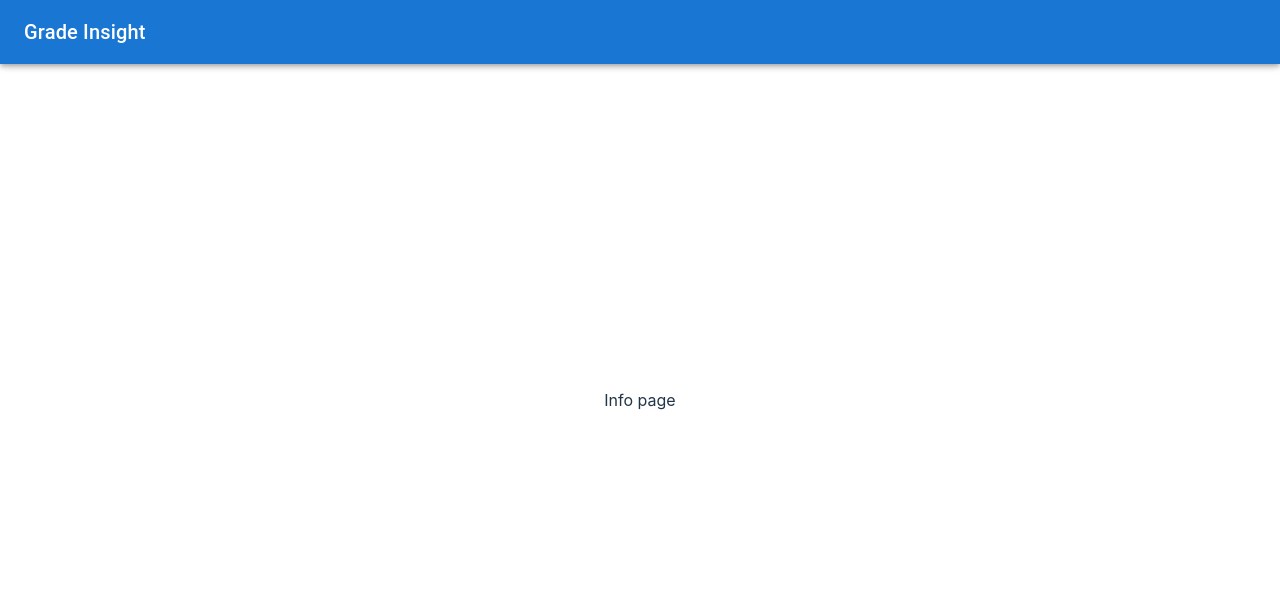
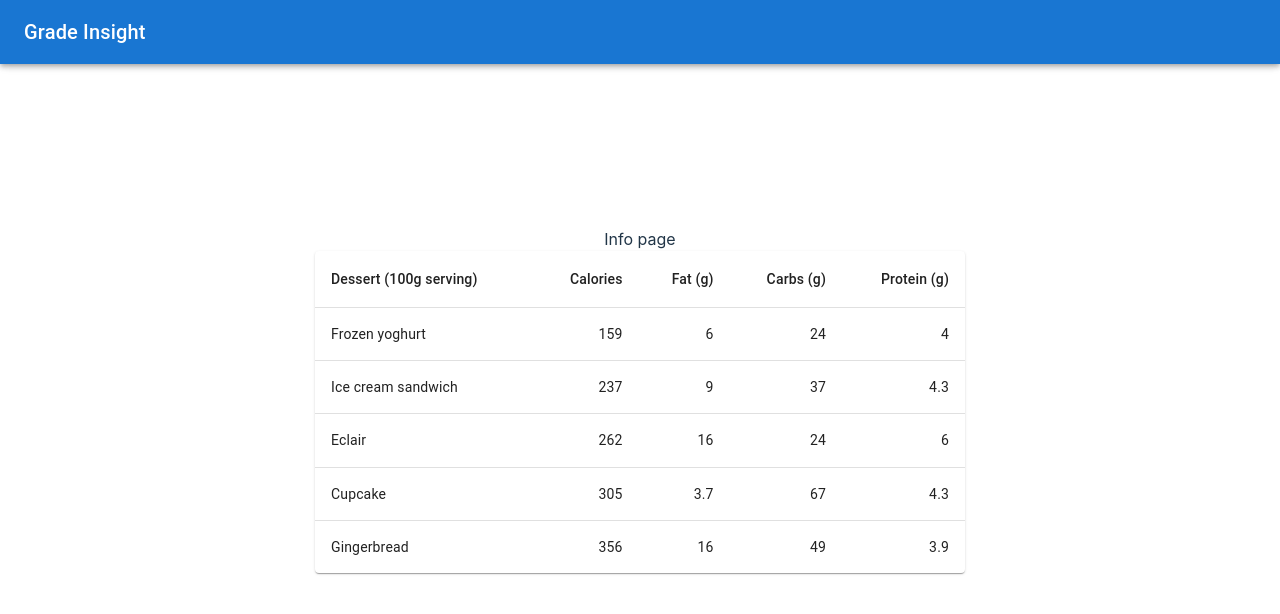
Before and after one commit to yuvalsh18/fe-project-cafeteria, a React (Vite) app in the folder vite-project/: page /info in a window 1280 px wide. Shown: the top 614 px of the page. Built offline with nearby package versions, Linux system fonts and the light colour scheme.

Commit message:
added example table in info component

```diff
--- a/vite-project/src/Info.jsx
+++ b/vite-project/src/Info.jsx
@@ -1,7 +1,57 @@
-import React from 'react'
+import React from 'react';
+import Table from '@mui/material/Table';
+import TableBody from '@mui/material/TableBody';
+import TableCell from '@mui/material/TableCell';
+import TableContainer from '@mui/material/TableContainer';
+import TableHead from '@mui/material/TableHead';
+import TableRow from '@mui/material/TableRow';
+import Paper from '@mui/material/Paper';
+
+function createData(name, calories, fat, carbs, protein) {
+  return { name, calories, fat, carbs, protein };
+}
+
+const rows = [
+  createData('Frozen yoghurt', 159, 6.0, 24, 4.0),
+  createData('Ice cream sandwich', 237, 9.0, 37, 4.3),
+  createData('Eclair', 262, 16.0, 24, 6.0),
+  createData('Cupcake', 305, 3.7, 67, 4.3),
+  createData('Gingerbread', 356, 16.0, 49, 3.9),
+];
 
 export default function Info() {
   return (
-    <div>Info page</div>
-  )
- }
+    <> {/* <--- The wrapping fragment */}
+      <div>Info page</div>
+      <TableContainer component={Paper}>
+        <Table sx={{ minWidth: 650 }} aria-label="simple table">
+          <TableHead>
+            <TableRow>
+              <TableCell>Dessert (100g serving)</TableCell>
+              <TableCell align="right">Calories</TableCell>
+              <TableCell align="right">Fat&nbsp;(g)</TableCell>
+              <TableCell align="right">Carbs&nbsp;(g)</TableCell>
+              <TableCell align="right">Protein&nbsp;(g)</TableCell>
+            </TableRow>
+          </TableHead>
+          <TableBody>
+            {rows.map((row) => (
+              <TableRow
+                key={row.name}
+                sx={{ '&:last-child td, &:last-child th': { border: 0 } }}
+              >
+                <TableCell component="th" scope="row">
+                  {row.name}
+                </TableCell>
+                <TableCell align="right">{row.calories}</TableCell>
+                <TableCell align="right">{row.fat}</TableCell>
+                <TableCell align="right">{row.carbs}</TableCell>
+                <TableCell align="right">{row.protein}</TableCell>
+              </TableRow>
+            ))}
+          </TableBody>
+        </Table>
+      </TableContainer>
+    </> //end of wrapping fragment
+  );
+}
```
